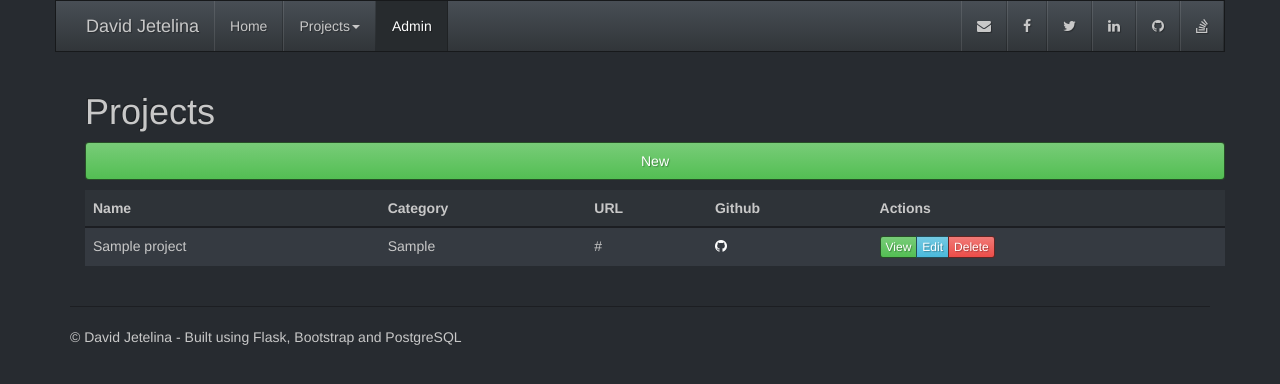
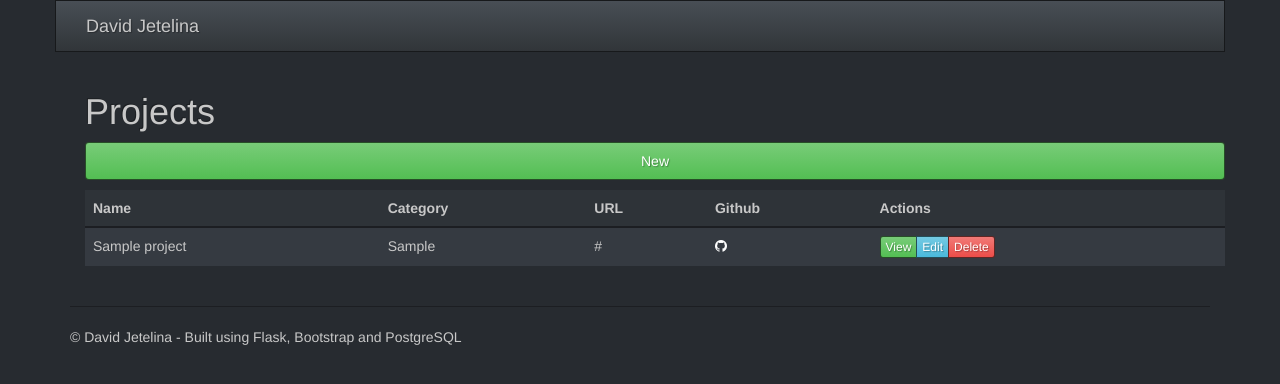
Before and after one commit to djetelina/DJetelina-flaskweb, a Flask app: page /admin in a window 1280 px wide. Shown: the top 384 px of the page. Run offline with Flask 2, Linux system fonts and the light colour scheme; the visitor is signed in with stand-in values (Sample User, id 1); tables that the repository leaves empty hold one stand-in row (values such as "Sample post"); some libraries are stand-ins or nearby versions.

Commit message:
testing autocollapse 2

```diff
--- a/templates/base.html
+++ b/templates/base.html
@@ -26,7 +26,7 @@
         </button>
         <a class="navbar-brand" href="/">David Jetelina</a>
       </div>
-        <div class="nav-collapse">
+        <div class="nav-collapse collapse">
             <ul class="nav navbar-nav">
                 <li {% if request.path == '/' or request.path == '/home' %}class="active"{% endif %}>
                      <a href="{{ url_for('home') }}">Home</a>
```
